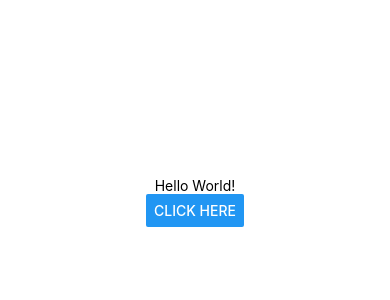
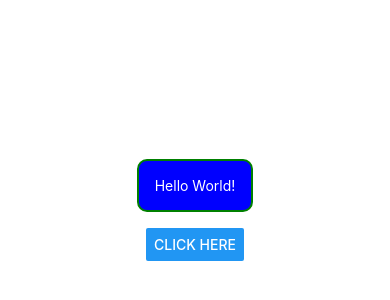
Before and after one commit to brajgon1/first-react-native-app, a React Native app: screen / in a window 390 px wide. Shown: the part 220-520 px from the top of the page. Built offline with nearby package versions, Linux system fonts and the light colour scheme.

Commit message:
styling in native

```diff
--- a/App.js
+++ b/App.js
@@ -1,20 +1,30 @@
-import { Button, StyleSheet, Text, View } from 'react-native';
+import { Button, StyleSheet, Text, View } from "react-native";
 
 export default function App() {
   return (
     <View style={styles.container}>
-      <Text>Hello World!</Text>
-      <Button title='CLICK HERE' />
+      <Text style={styles.dummyText}>Hello World!</Text>
+      <Button title="CLICK HERE" />
     </View>
   );
 }
 
+// below --- makes styling reusable
 const styles = StyleSheet.create({
   container: {
     flex: 1,
-    backgroundColor: '#fff',
-    alignItems: 'center',
-    justifyContent: 'center',
+    backgroundColor: "#fff",
+    alignItems: "center",
+    justifyContent: "center",
+  },
+  dummyText: {
+    margin: 16,
+    borderWidth: 2,
+    borderColor: "green",
+    padding: 16,
+    borderRadius: 10,
+    color: "white",
+    backgroundColor: "blue",
   },
 });
 
```
